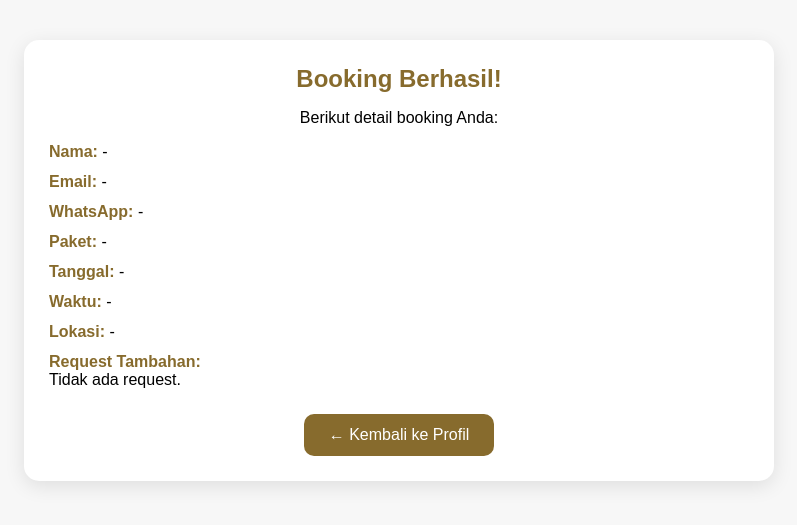
After one commit to BudiPrasetyo17285/jashphoto, a PHP site: page /hasil-booking.php in a window 1280 px wide. The commit adds this page. Shown: the top 525 px of the page, without its empty margins (241-1038 px from the left). Run offline with PHP 8.4, Linux system fonts and the light colour scheme.

Commit message:
ganti ke php

```diff
--- /dev/null
+++ b/hasil-booking.php
@@ -0,0 +1,79 @@
+<?php
+$nama    = $_POST['nama'] ?? '-';
+$email   = $_POST['email'] ?? '-';
+$wa      = $_POST['wa'] ?? '-';
+$paket   = $_POST['paket'] ?? '-';
+$tanggal = $_POST['tanggal'] ?? '-';
+$waktu   = $_POST['waktu'] ?? '-';
+$lokasi  = $_POST['lokasi'] ?? '-';
+$request = $_POST['request'] ?? 'Tidak ada request.';
+?>
+
+<!DOCTYPE html>
+<html lang="id">
+<head>
+  <meta charset="UTF-8">
+  <meta name="viewport" content="width=device-width, initial-scale=1.0">
+  <title>Hasil Booking</title>
+  <link rel="stylesheet" href="styles/portofolio.css">
+
+  <style>
+    .result-box {
+      background: white;
+      max-width: 700px;
+      margin: 40px auto;
+      padding: 25px;
+      border-radius: 15px;
+      box-shadow: 0 5px 20px rgba(0,0,0,0.1);
+    }
+    .result-title {
+      text-align: center;
+      font-size: 24px;
+      color: #876B2D;
+      font-weight: bold;
+      margin-bottom: 10px;
+    }
+    .data-item {
+      margin-bottom: 12px;
+      font-size: 16px;
+    }
+    .data-item strong {
+      color: #876B2D;
+    }
+    .btn-back {
+      display: block;
+      width: fit-content;
+      margin: 25px auto 0;
+      padding: 12px 25px;
+      background: #876B2D;
+      color: white;
+      text-decoration: none;
+      border-radius: 10px;
+    }
+  </style>
+</head>
+
+<body>
+
+<div class="result-box">
+  <div class="result-title">Booking Berhasil!</div>
+  <p style="text-align:center;">Berikut detail booking Anda:</p>
+
+  <div class="data-item"><strong>Nama:</strong> <?= htmlspecialchars($nama) ?></div>
+  <div class="data-item"><strong>Email:</strong> <?= htmlspecialchars($email) ?></div>
+  <div class="data-item"><strong>WhatsApp:</strong> <?= htmlspecialchars($wa) ?></div>
+  <div class="data-item"><strong>Paket:</strong> <?= htmlspecialchars($paket) ?></div>
+  <div class="data-item"><strong>Tanggal:</strong> <?= htmlspecialchars($tanggal) ?></div>
+  <div class="data-item"><strong>Waktu:</strong> <?= htmlspecialchars($waktu) ?></div>
+  <div class="data-item"><strong>Lokasi:</strong> <?= htmlspecialchars($lokasi) ?></div>
+
+  <div class="data-item">
+    <strong>Request Tambahan:</strong><br>
+    <?= nl2br(htmlspecialchars($request)) ?>
+  </div>
+
+  <a href="program.php" class="btn-back">← Kembali ke Profil</a>
+</div>
+
+</body>
+</html>
```
Also changed, not shown: booking.php (renamed from booking.html, +4 -4 lines), hasil-booking.html (deleted, +0 -119 lines), lihatpaket.php (renamed from lihatpaket.html, +18 -11 lines), program.php (renamed from program.html, +8 -8 lines), riwayat.php (renamed from riwayat.html).
